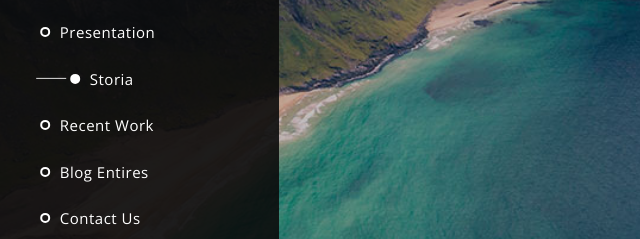
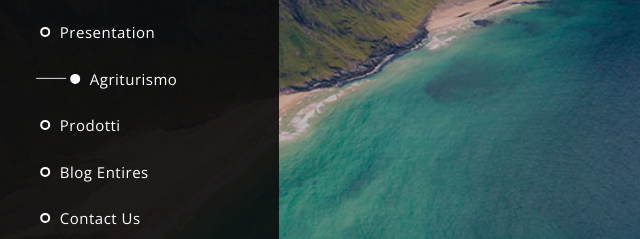
Before and after one commit to tommyliverani/tommyliverani.github.io, a plain HTML site: page index.html in a window 1280 px wide. Shown: the part 352-591 px from the top of the page, 9-649 px from the left. Drawn offline with nearby package versions, Linux system fonts and the light colour scheme.

Commit message:
modificato menu per prodotti

```diff
--- a/index.html
+++ b/index.html
@@ -78,19 +78,19 @@ https://templatemo.com/tm-518-sentra
                         <a href="#projects">
                             <span class="rect"></span>
                             <span class="circle"></span>
-                            Storia
+                            Agriturismo
                         </a>
                     </li>
                     <li>
-                        <a href="#vuoto">
+                        <a href="#blog">
                             <span class="rect"></span>
                             <span class="circle"></span>
-                            Recent Work
+                            Prodotti
                         </a>
                     </li>
 
                     <li>
-                        <a href="#blog">
+                        <a href="#vuoto">
                             <span class="rect"></span>
                             <span class="circle"></span>
                             Blog Entires
```
